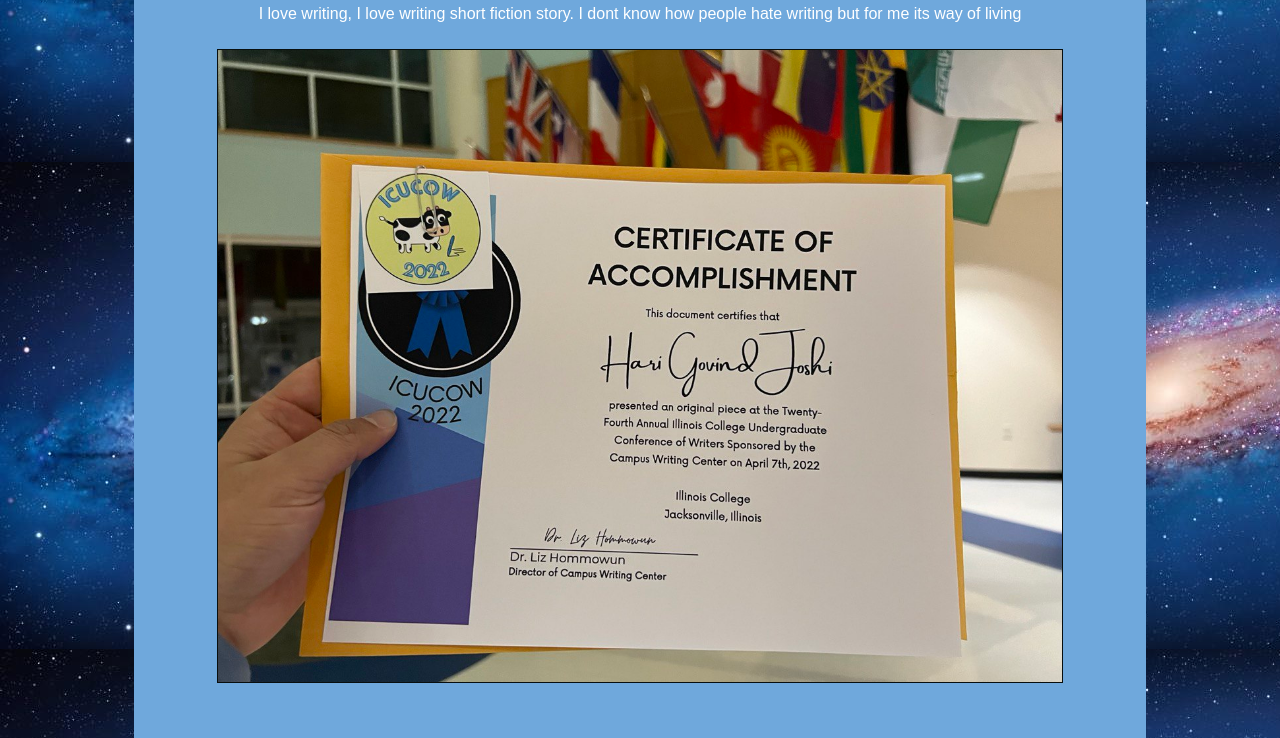
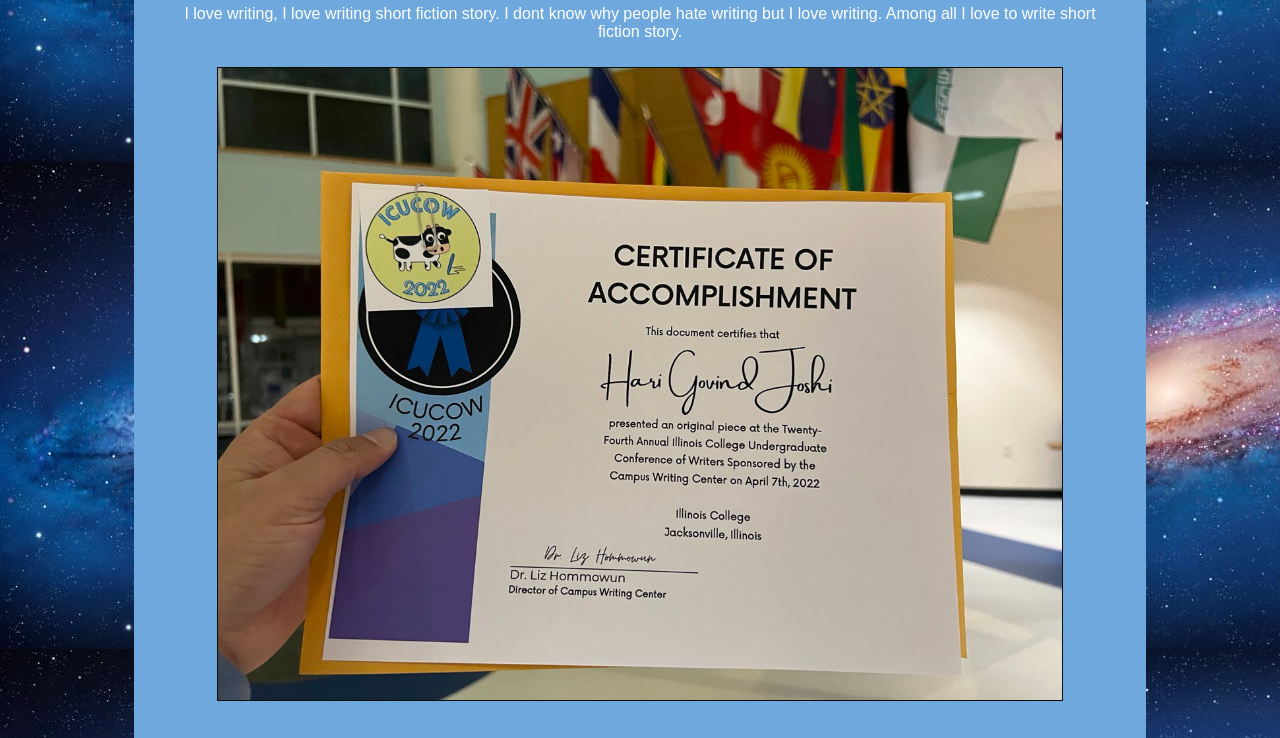
Before and after one commit to jo1128896/CSIT121, a plain HTML site: page Project1/Writing.html in a window 1280 px wide. Shown: the part 325-1063 px from the top of the page. Drawn offline with Linux system fonts and the light colour scheme; files whose address does not match are found by name.

Commit message:
Add files via upload

```diff
--- a/Project1/Writing.html
+++ b/Project1/Writing.html
@@ -18,7 +18,7 @@
 
 		<main>
 			<h2> Writing</h2>
-			<p> I love writing, I love writing short fiction story. I dont know how people hate writing but for me its way of living </p>
+			<p> I love writing, I love writing short fiction story. I dont know why people hate writing but I love writing. Among all I love to write short fiction story.  </p>
 			<p class ="center"><img src="C:\Users\joshi\Desktop\CCBC 1st sem\CSIT121\Project1\Images\photo_2022-10-10_22-07-43.jpg" alt="Writing photo"></p>
 
 		</main>
```
